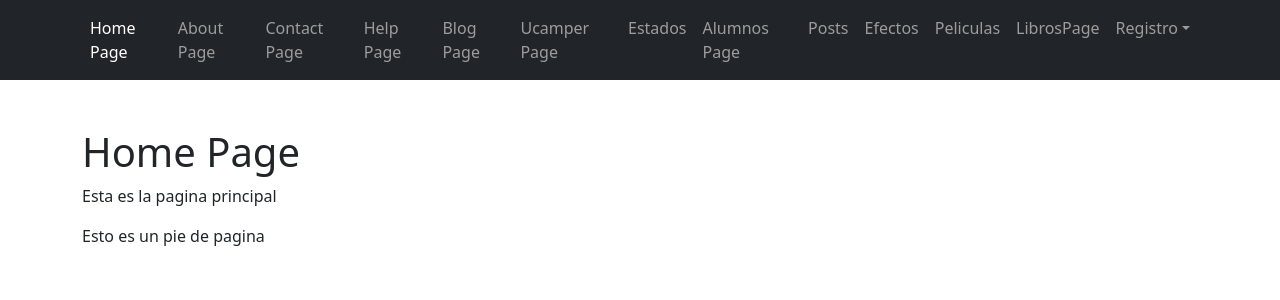
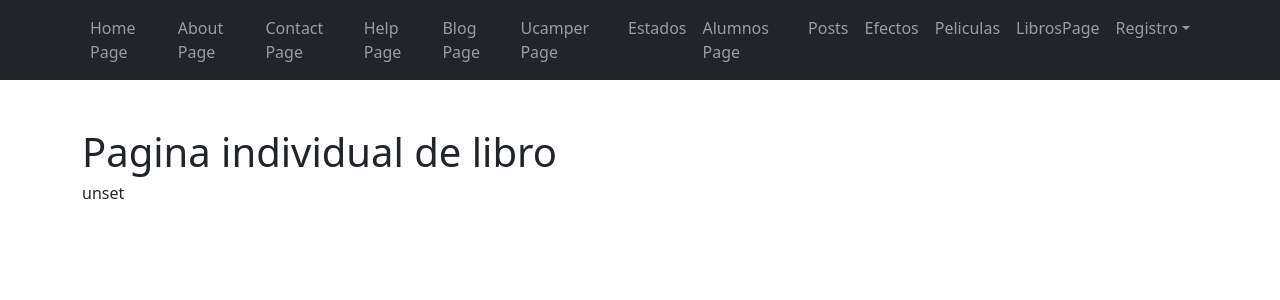
Before and after one commit to ArticislandOfficial/1.demo-app, a React (Create React App) app: page /libro/1 in a window 1280 px wide. Before the commit this address led to /. Shown: the top 300 px of the page. Built offline with nearby package versions, Linux system fonts and the light colour scheme; no server answers; the database is empty.

Commit message:
pagina por libro

```diff
--- a/src/pages/LibroPage.jsx
+++ b/src/pages/LibroPage.jsx
@@ -1,9 +1,51 @@
-import React from 'react'
+import React, { useState, useEffect } from "react";
+import { useParams } from "react-router-dom";
+import { db } from "../firebase/firebase";
+import {  doc, getDoc } from "firebase/firestore";
 
 const LibroPage = () => {
+const [libro, setLibro] = useState({});
+const {idlibro} = useParams();
+// useEffect(() => {
+//     const obtenerLibro = async ()=>{
+//      const coleccion = await getDoc(doc(db,'libros',idlibro));
+//      setLibro({
+//         id: coleccion.id,
+//         ...coleccion.data().
+//      });
+//     }
+//     obtenerLibro()
+// }
+// }, [idlibro])
+  useEffect(() => {
+    const obtenerPelicula = async () => {
+      const resp = await getDoc(doc(db, "libros", idlibro));
+      setLibro({
+        id: resp.id,
+        ...resp.data(),
+      });
+    };
+
+    obtenerPelicula();
+  }, [idlibro]);
+
+
   return (
-    <div>LibroPage</div>
-  )
-}
+    <>
+      <header>
+        <h1>Pagina individual de libro</h1>
+      </header>
+      <main>
+        <article>
+          <h2>{libro.titulo}</h2>
+          <h3>{libro.autor}</h3>
+          <h6>{libro.id}</h6>
+          <p>{libro.editorial}</p>
+          <p>{libro.año}</p>
+        </article>
+      </main>
+    </>
+  );
+};
 
-export default LibroPage
+export default LibroPage;
--- a/src/pages/LibrosPage.jsx
+++ b/src/pages/LibrosPage.jsx
@@ -1,4 +1,5 @@
 import React, { useState, useEffect } from "react";
+import { NavLink } from "react-router-dom";
 import { db } from "../firebase/firebase";
 import {
   collection,
@@ -180,8 +181,9 @@ const LibrosPage = () => {
                       >
                         Eliminar
                       </button>
+
                       <button type="button" className="mx-1 btn btn-info">
-                        Ver mas..
+                        <NavLink to={`/libro/${propObjeto.id}`}>Ver mas..</NavLink>
                       </button>
                     </div>
                   </td>
--- a/src/routers/AppRouter.jsx
+++ b/src/routers/AppRouter.jsx
@@ -61,7 +61,7 @@ const AppRouter = () => {
           <Route path="/registrar-usuario" element={<RegistrarUsuario />} />
           <Route path="/login" element={<LoginPage />} />
           <Route path="/libros" element={<LibrosPage />} />
-          <Route path="/libro" element={<LibroPage />} />
+          <Route path="/libro/:idlibro" element={<LibroPage />} />
 
 
           <Route path="*" element={<Navigate to="/" />} />
```
